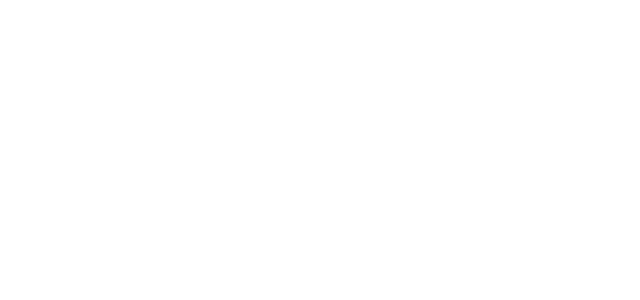
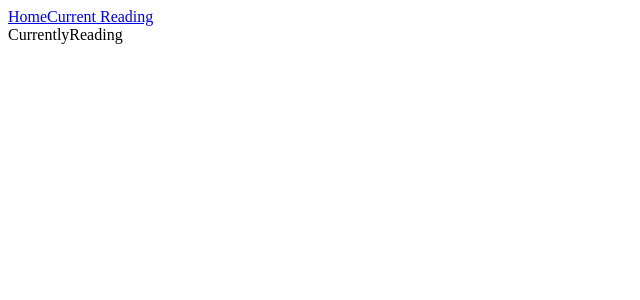
Before and after one commit to tosimia/book-library, a React (Create React App) app: page /currently-reading in a window 1280 px wide. Before the commit this address had no page. Shown: the top 300 px of the page, without its empty margins (0-640 px from the left). Built offline with nearby package versions, Linux system fonts and the light colour scheme.

Commit message:
added currently reading

```diff
--- a/src/App.js
+++ b/src/App.js
@@ -13,8 +13,8 @@
      <div>
        <BrowserRouter>
        <Routes>
-        <Route exact path ="/" caseSensitive={false} element={<BookContainer/>} />
-        <Route exact path ="/currently reading" caseSensitive={false} element={<CurrentlyReading/>} />
+        <Route  path ="/" caseSensitive={false} element={<BookContainer/>} />
+        <Route path ="/currently-reading" caseSensitive={false} element={<CurrentlyReading/>} />
 
 
       </Routes>
--- a/src/component/CurrentlyReading.js
+++ b/src/component/CurrentlyReading.js
@@ -3,7 +3,8 @@
 const CurrentlyReading = () =>{
 
     return(
-        <div> <Navigation/>
+        <div>
+         <Navigation/>
         <div>CurrentlyReading</div>
         </div>
     )
--- a/src/component/Navigation.js
+++ b/src/component/Navigation.js
@@ -3,7 +3,7 @@
     return(
         <nav>
             <Link to="/">Home</Link>
-            <Link to="/currently reading">Current Reading</Link>
+            <Link to="/currently-reading">Current Reading</Link>
         </nav>
     )
 }
```
